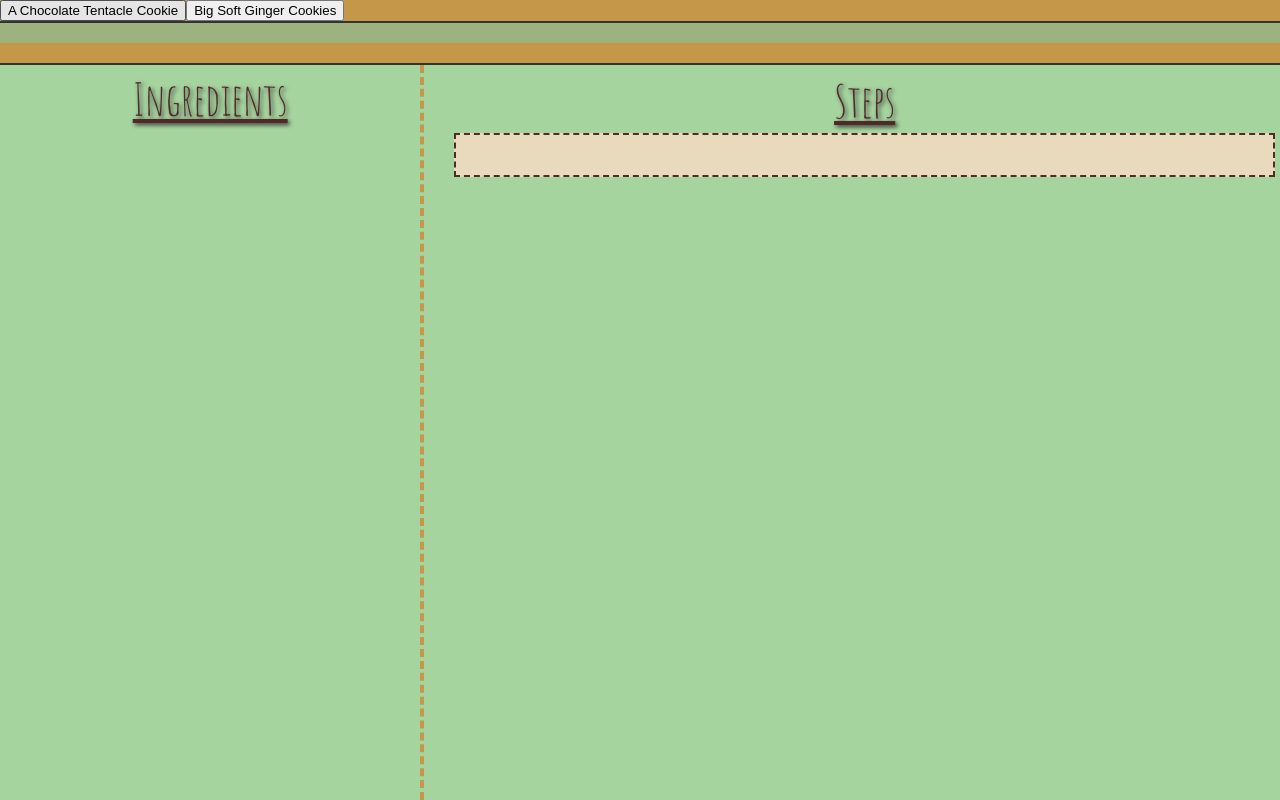
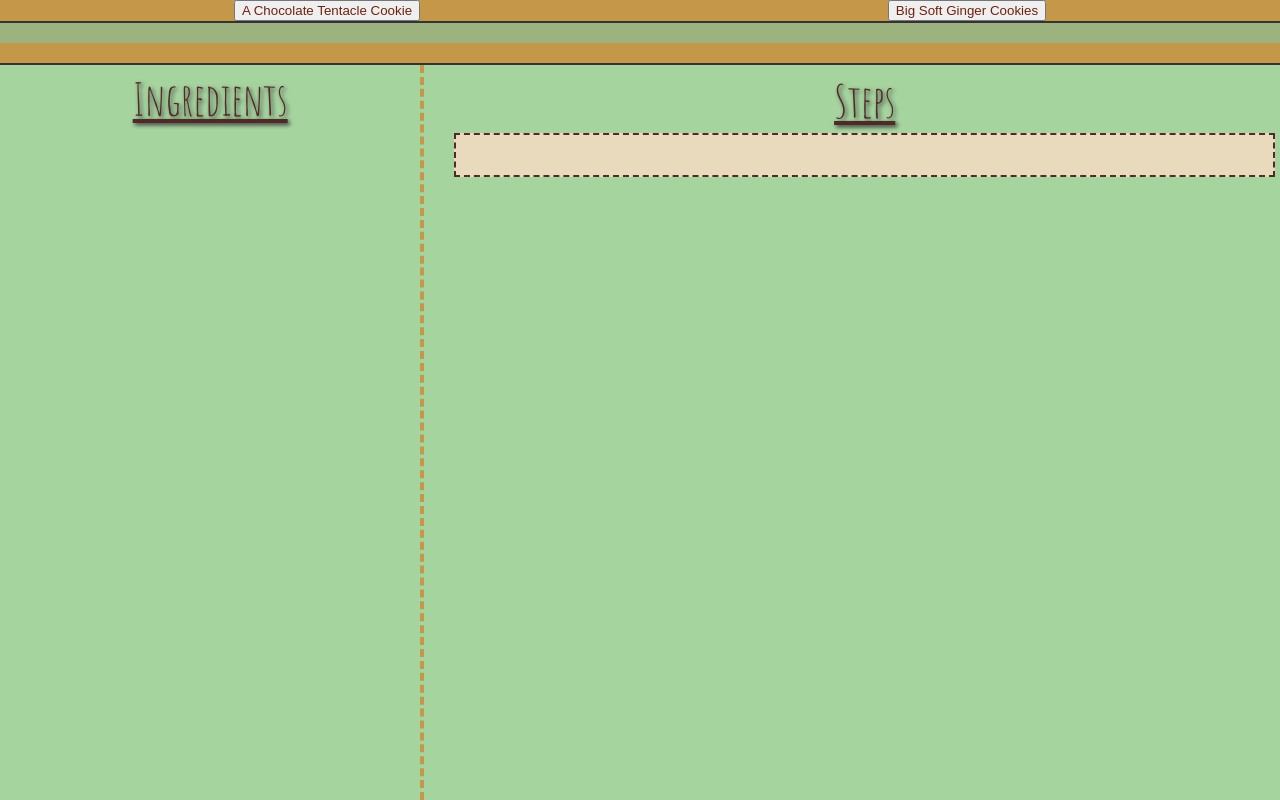
Before and after one commit to jainsimran/web-final-assignment, a website: page index.html in a window 1280 px wide. Drawn offline with Linux system fonts and the light colour scheme.

Commit message:
buttons with styling

```diff
--- a/src/scss/partials/_header.scss
+++ b/src/scss/partials/_header.scss
@@ -2,6 +2,13 @@ header{
     background: $darkBgCol;
     color: $stdTextCol;
     font-size: $stdTextSize;
+    button{
+      color: white;
+      background-color: darkgreen;
+      margin: 0 auto;
+      padding: 5px;
+      }
+    }
     h1{
         color: darken($titleCol, 20%);
         text-align: center;
```
Also changed, not shown: dist/css/style.css.
